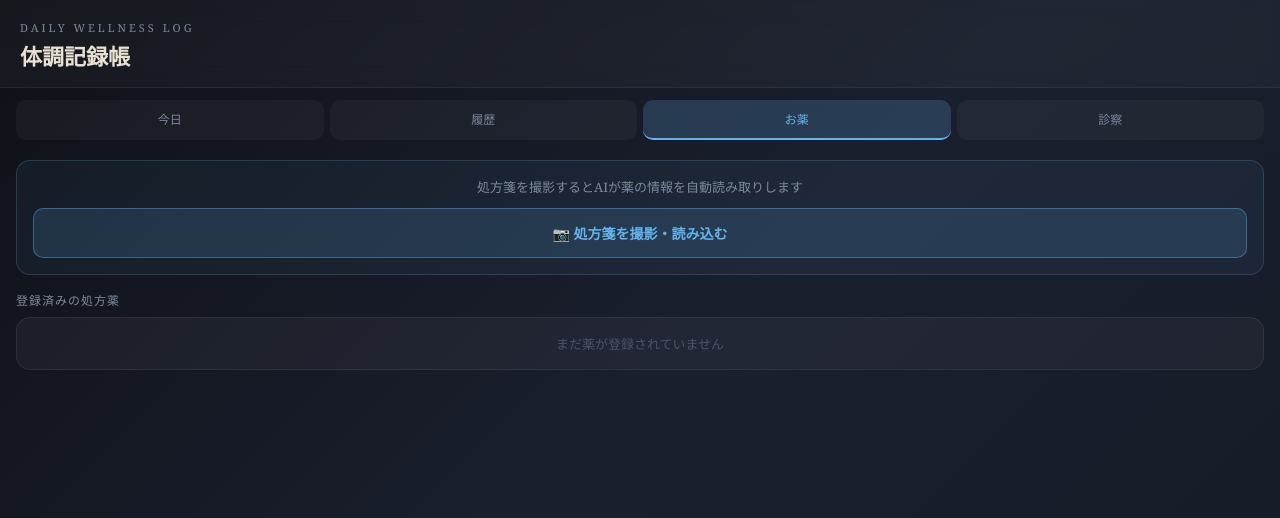
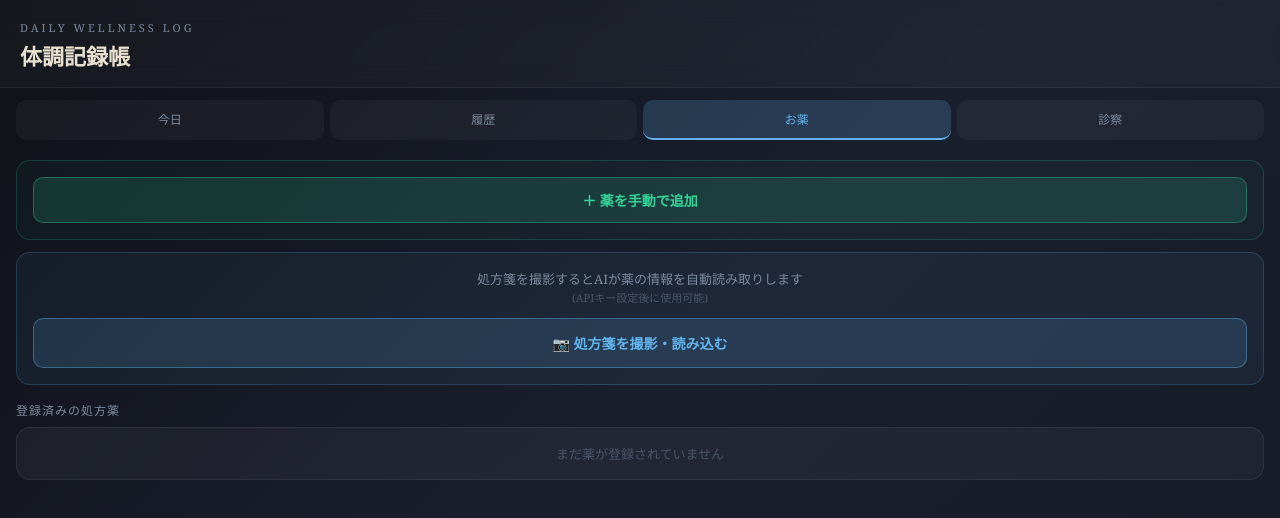
Before and after one commit to skinnerbox1001/health-tracker, a React (Vite) app: page / in a window 1280 px wide. Both pictures are taken after a click on the button "お薬". Shown: the top 518 px of the page. Built offline with nearby package versions, Linux system fonts and the light colour scheme.

Commit message:
Add Manual Medication Entry Form
Added a manual medication entry form with input fields for name, dose, and timing. Included functionality to submit the entered medication details.

```diff
--- a/src/App.jsx
+++ b/src/App.jsx
@@ -302,8 +302,10 @@ ${entryText}
         {/* お薬管理 */}
         {view === "meds" && (
           <div>
+            <ManualMedForm onAdd={m => saveMeds([...meds, { ...m, id: `med_${Date.now()}` }])} />
+
             <div style={{ ...C, background:"rgba(99,179,237,0.06)", border:"1px solid rgba(99,179,237,0.2)", textAlign:"center" }}>
-              <div style={{ fontSize:"13px", color:"#7c8a9e", marginBottom:"12px" }}>処方箋を撮影するとAIが薬の情報を自動読み取りします</div>
+              <div style={{ fontSize:"13px", color:"#7c8a9e", marginBottom:"12px" }}>処方箋を撮影するとAIが薬の情報を自動読み取りします<br/><span style={{fontSize:"11px",color:"#4a5568"}}>(APIキー設定後に使用可能)</span></div>
               <input ref={fileRef} type="file" accept="image/*" capture="environment" onChange={handleScan} style={{ display:"none" }} />
               <button onClick={() => fileRef.current?.click()} disabled={scanLoading} style={{ width:"100%", padding:"14px", borderRadius:"10px", border:"1px solid rgba(99,179,237,0.4)", background:"rgba(99,179,237,0.15)", color:"#63b3ed", fontSize:"14px", fontFamily:"inherit", cursor:"pointer", fontWeight:"bold", opacity:scanLoading?0.6:1 }}>
                 {scanLoading ? "📷 読み取り中..." : "📷 処方箋を撮影・読み込む"}
@@ -366,6 +368,51 @@ ${entryText}
   );
 }
 
+function ManualMedForm({ onAdd }) {
+  const [open, setOpen] = useState(false);
+  const [name, setName] = useState("");
+  const [dose, setDose] = useState("");
+  const [timing, setTiming] = useState("夕食後");
+
+  function submit() {
+    if (!name.trim()) return;
+    onAdd({ name: name.trim(), dose: dose.trim() || "-", timing, note: "" });
+    setName(""); setDose(""); setTiming("夕食後"); setOpen(false);
+  }
+
+  return (
+    <div style={{ ...C, border:"1px solid rgba(52,211,153,0.2)", background:"rgba(52,211,153,0.03)" }}>
+      <button onClick={() => setOpen(!open)} style={{ width:"100%", padding:"12px", borderRadius:"10px", border:"1px solid rgba(52,211,153,0.35)", background:"rgba(52,211,153,0.15)", color:"#34d399", fontSize:"14px", fontFamily:"inherit", cursor:"pointer", fontWeight:"bold" }}>
+        {open ? "✕ キャンセル" : "＋ 薬を手動で追加"}
+      </button>
+      {open && (
+        <div style={{ marginTop:"14px" }}>
+          <div style={{ marginBottom:"10px" }}>
+            <div style={{ fontSize:"11px", color:"#7c8a9e", marginBottom:"5px" }}>薬の名前 *</div>
+            <input value={name} onChange={e => setName(e.target.value)} placeholder="例：トリンテリックス錠10mg" style={{...TA, padding:"10px", resize:"none"}} />
+          </div>
+          <div style={{ marginBottom:"10px" }}>
+            <div style={{ fontSize:"11px", color:"#7c8a9e", marginBottom:"5px" }}>用量</div>
+            <input value={dose} onChange={e => setDose(e.target.value)} placeholder="例：1回2錠" style={{...TA, padding:"10px", resize:"none"}} />
+          </div>
+          <div style={{ marginBottom:"14px" }}>
+            <div style={{ fontSize:"11px", color:"#7c8a9e", marginBottom:"8px" }}>飲むタイミング</div>
+            <div style={{ display:"flex", flexWrap:"wrap", gap:"6px" }}>
+              {["朝食後","昼食後","夕食後","就寝前","朝夕食後","毎食後"].map(t => (
+                <button key={t} onClick={() => setTiming(t)} style={{ padding:"8px 12px", borderRadius:"8px", border:`1px solid ${timing===t?"rgba(52,211,153,0.4)":"rgba(255,255,255,0.1)"}`, background:timing===t?"rgba(52,211,153,0.2)":"rgba(255,255,255,0.04)", color:timing===t?"#34d399":"#7c8a9e", fontSize:"12px", fontFamily:"inherit", cursor:"pointer" }}>{t}</button>
+              ))}
+            </div>
+          </div>
+          <button onClick={submit} style={{ width:"100%", padding:"12px", borderRadius:"10px", border:"1px solid rgba(52,211,153,0.4)", background:"rgba(52,211,153,0.2)", color:"#34d399", fontSize:"14px", fontFamily:"inherit", cursor:"pointer", fontWeight:"bold" }}>
+            ✓ 追加する
+          </button>
+        </div>
+      )}
+    </div>
+  );
+}
+
+
 const C  = { background:"rgba(255,255,255,0.04)", borderRadius:"14px", padding:"16px", marginBottom:"12px", border:"1px solid rgba(255,255,255,0.07)" };
 const L  = { fontSize:"12px", color:"#7c8a9e", letterSpacing:"1px", textTransform:"uppercase", marginBottom:"12px" };
 const TA = { width:"100%", background:"rgba(0,0,0,0.2)", border:"1px solid rgba(255,255,255,0.08)", borderRadius:"8px", color:"#e8e0d0", padding:"10px", fontSize:"14px", fontFamily:"inherit", resize:"none", outline:"none", lineHeight:"1.6", boxSizing:"border-box" };
```
